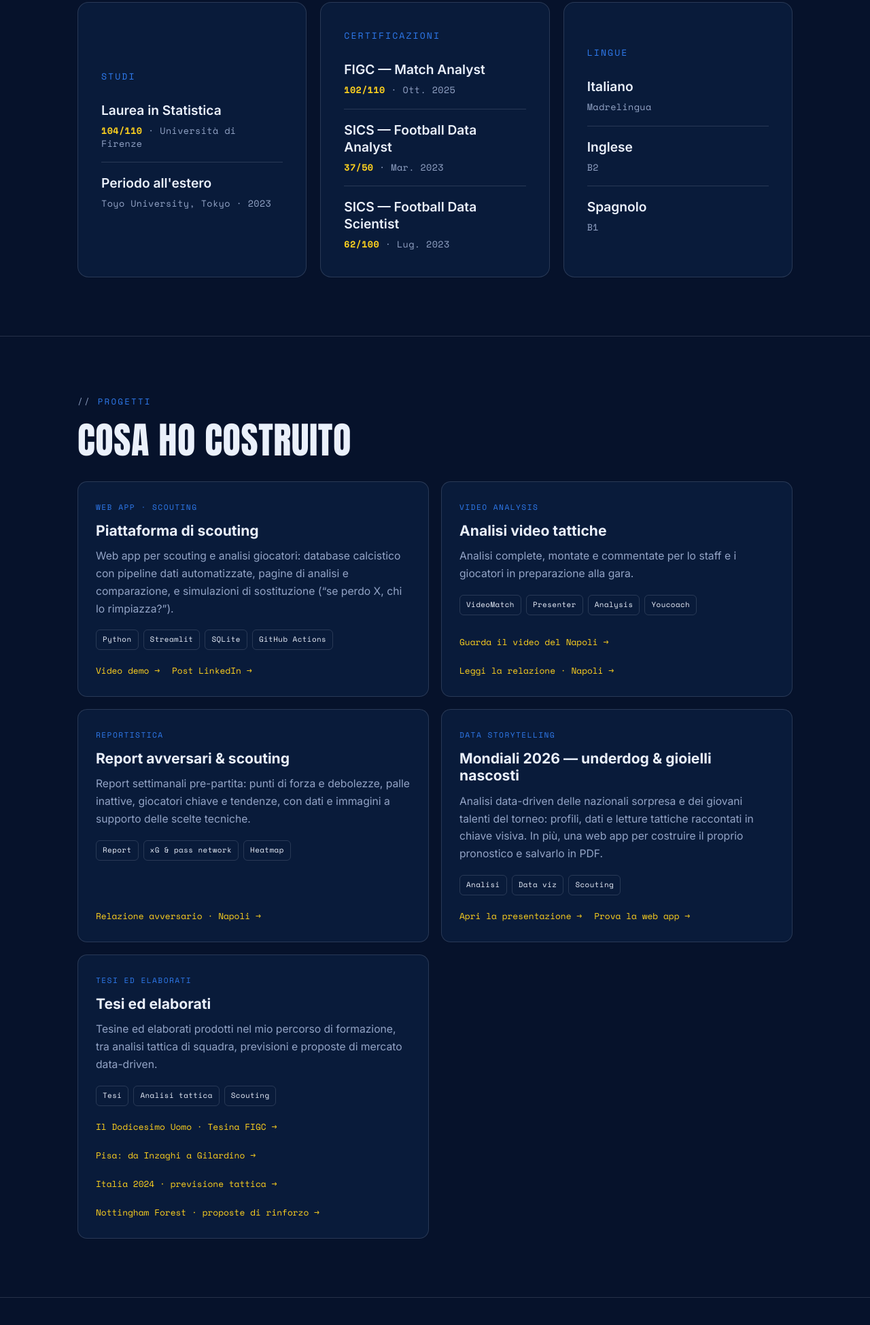
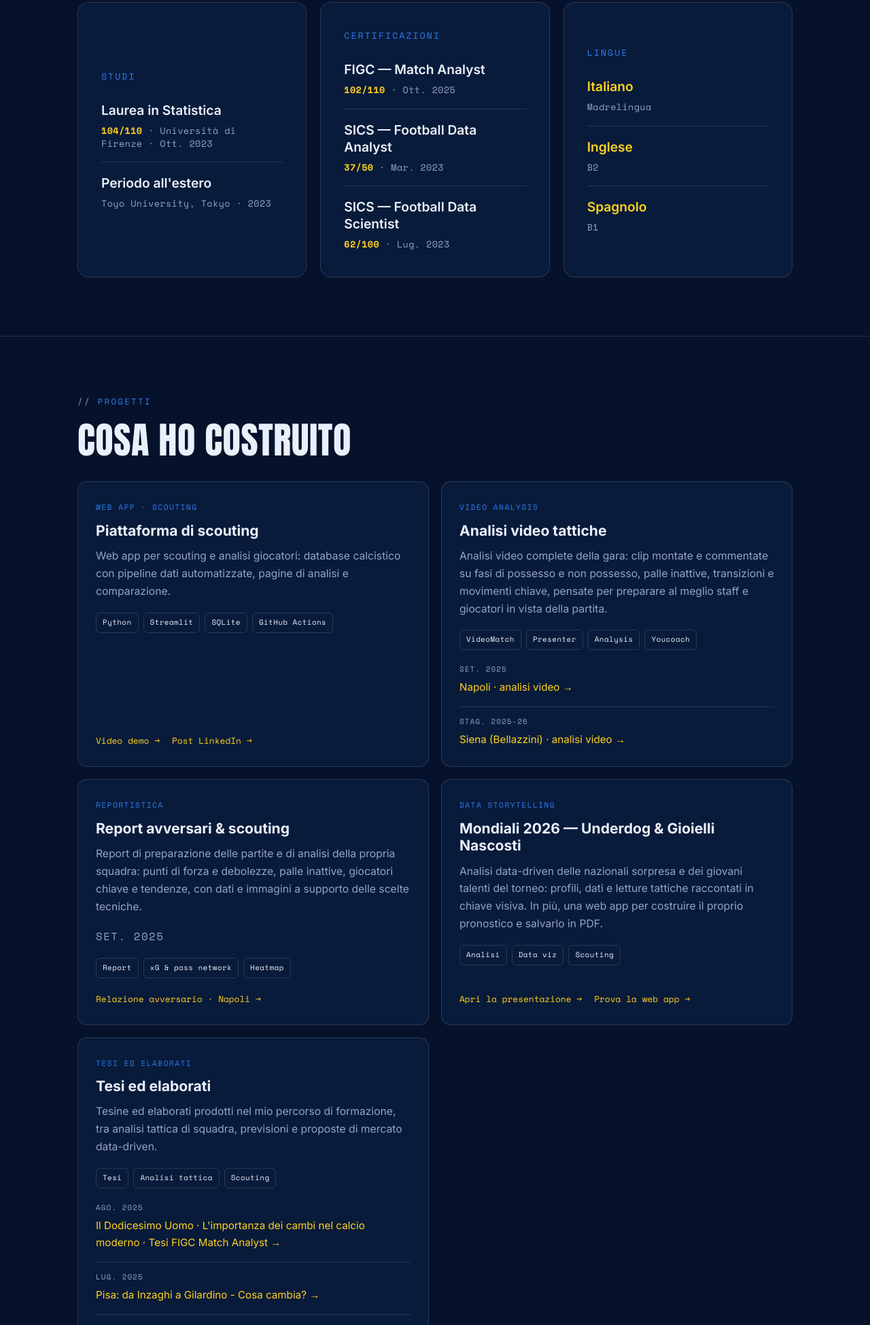
Before and after one commit to rommel2708/rommel2708.github.io, a plain HTML site: page index.html in a window 1280 px wide. Shown: the part 1496-3445 px from the top of the page at 68% size. Drawn offline with nearby package versions, Linux system fonts and the light colour scheme.

Commit message:
modify index

```diff
--- a/index.html
+++ b/index.html
@@ -139,6 +139,7 @@
   .cred li:first-child{border-top:0;padding-top:0;}
   .cred li:last-child{padding-bottom:0;}
   .cred li .t{display:block;font-size:1.2rem;font-weight:600;color:var(--text);line-height:1.3;}
+  .cred li .t.acc{color:var(--yellow);}
   .cred li .m{display:block;margin-top:8px;font-family:"Space Mono",monospace;font-size:.84rem;letter-spacing:.03em;color:var(--muted);line-height:1.4;}
   .cred li .m b{color:var(--yellow);font-weight:700;}
 
@@ -164,6 +165,16 @@
   .card .links a .arw{transition:transform .15s ease;display:inline-block;}
   .card .links a:hover .arw{transform:translateX(3px);}
   .todo{color:var(--muted)!important;border-bottom:1px dashed var(--line-strong)!important;}
+  .cardmeta{font-family:"Space Mono",monospace;font-size:.7rem;letter-spacing:.1em;text-transform:uppercase;color:var(--muted);margin:-6px 0 16px;}
+  .doclist{margin-top:auto;display:flex;flex-direction:column;}
+  .doclist a{display:block;padding:13px 0;border-top:1px solid var(--line);}
+  .doclist a:first-child{border-top:0;padding-top:0;}
+  .doclist a:last-child{padding-bottom:0;}
+  .doclist .dt{display:block;font-family:"Space Mono",monospace;font-size:.68rem;letter-spacing:.1em;text-transform:uppercase;color:var(--muted);margin-bottom:4px;}
+  .doclist .dl{display:block;color:var(--yellow);font-size:.95rem;border-bottom:1px solid transparent;padding-bottom:2px;transition:border-color .15s ease;}
+  .doclist a:hover .dl{border-color:var(--yellow);}
+  .doclist a .arw{display:inline-block;transition:transform .15s ease;}
+  .doclist a:hover .arw{transform:translateX(3px);}
 
   /* ---------- SKILLS ---------- */
   .skills{display:grid;grid-template-columns:repeat(3,1fr);gap:28px;}
@@ -232,7 +243,7 @@
         <!-- MODIFICA QUI: indirizzo email -->
         <a class="btn btn-primary" href="mailto:rommel.frix@gmail.com">Scrivimi <span class="arw">→</span></a>
         <!-- MODIFICA QUI: link al CV (carica il PDF nel repo e metti il nome file) -->
-        <a class="btn btn-ghost" href="CV_Romeo_Frisoli.pdf" download="CV_Romeo_Frisoli.pdf">Scarica il CV <span class="arw">↓</span></a>
+        <a class="btn btn-ghost" href="CVFootball%20Romeo%20Alessandro%20Frisoli%20%28Giugno%202026%29.pdf" download="CV_Romeo_Frisoli.pdf">Scarica il CV <span class="arw">↓</span></a>
         <!-- MODIFICA QUI: profilo LinkedIn -->
         <a class="btn btn-ghost" href="https://www.linkedin.com/in/romeo-frisoli-74b0432a4/" target="_blank" rel="noopener">LinkedIn <span class="arw">→</span></a>
       </div>
@@ -245,9 +256,8 @@
       <p class="eyebrow">Chi sono</p>
       <h2>Dai dati alle decisioni</h2>
       <p class="lead">
-        Sono un match &amp; data analyst con una formazione in Statistica all'Università di Firenze e i percorsi SICS e FIGC alle spalle.
-        Attualmente lavoro al <span class="hl">Camaiore Calcio</span> in Serie D, dove curo l'analisi video e statistica delle gare,
-        i report settimanali sugli avversari e le analisi dei singoli giocatori.
+        Sono un Match &amp; Data Analyst con una formazione in Statistica all'Università di Firenze e i percorsi SICS e FIGC alle spalle.
+        Attualmente lavoro al <span class="hl">Camaiore Calcio</span> in Serie D, dove curo l'analisi video, la statistica delle gare e i report settimanali.
         Il mio approccio parte sempre dallo stesso principio: i dati contano solo quando diventano un supporto fondamentale alle decisioni, ma non sono la base di queste decisioni.
         Per questo costruisco report chiari, video tattici e strumenti solo dopo avere un'idea chiara di dove voglio arrivare con questi dati, sia sul campo che fuori.
       </p>
@@ -263,7 +273,7 @@
         <div class="cred">
           <p class="k">Studi</p>
           <ul>
-            <li><span class="t">Laurea in Statistica</span><span class="m"><b>104/110</b> · Università di Firenze</span></li>
+            <li><span class="t">Laurea in Statistica</span><span class="m"><b>104/110</b> · Università di Firenze · Ott. 2023</span></li>
             <li><span class="t">Periodo all'estero</span><span class="m">Toyo University, Tokyo · 2023</span></li>
           </ul>
         </div>
@@ -278,9 +288,9 @@
         <div class="cred">
           <p class="k">Lingue</p>
           <ul>
-            <li><span class="t">Italiano</span><span class="m">Madrelingua</span></li>
-            <li><span class="t">Inglese</span><span class="m">B2</span></li>
-            <li><span class="t">Spagnolo</span><span class="m">B1</span></li>
+            <li><span class="t acc">Italiano</span><span class="m">Madrelingua</span></li>
+            <li><span class="t acc">Inglese</span><span class="m">B2</span></li>
+            <li><span class="t acc">Spagnolo</span><span class="m">B1</span></li>
           </ul>
         </div>
       </div>
@@ -298,7 +308,7 @@
         <article class="card">
           <p class="cat">Web app · Scouting</p>
           <h3>Piattaforma di scouting</h3>
-          <p>Web app per scouting e analisi giocatori: database calcistico con pipeline dati automatizzate, pagine di analisi e comparazione, e simulazioni di sostituzione (“se perdo X, chi lo rimpiazza?”).</p>
+          <p>Web app per scouting e analisi giocatori: database calcistico con pipeline dati automatizzate, pagine di analisi e comparazione.</p>
           <div class="tags"><span class="tag">Python</span><span class="tag">Streamlit</span><span class="tag">SQLite</span><span class="tag">GitHub Actions</span></div>
           <div class="links">
             <a href="https://youtu.be/KZ_7PhEfBGc" target="_blank" rel="noopener">Video demo <span class="arw">→</span></a>
@@ -310,11 +320,17 @@
         <article class="card">
           <p class="cat">Video analysis</p>
           <h3>Analisi video tattiche</h3>
-          <p>Analisi complete, montate e commentate per lo staff e i giocatori in preparazione alla gara.</p>
+          <p>Analisi video complete della gara: clip montate e commentate su fasi di possesso e non possesso, palle inattive, transizioni e movimenti chiave, pensate per preparare al meglio staff e giocatori in vista della partita.</p>
           <div class="tags"><span class="tag">VideoMatch</span><span class="tag">Presenter</span><span class="tag">Analysis</span><span class="tag">Youcoach</span></div>
-          <div class="links">
-            <a href="https://www.transfernow.net/dl/20260611ymMUvHhR" target="_blank" rel="noopener">Guarda il video del Napoli <span class="arw">→</span></a>
-            <a href="RELAZIONE%20NAPOLI%202025-26%20FIGC%20FRISOLI.pdf" target="_blank" rel="noopener">Leggi la relazione · Napoli <span class="arw">→</span></a>
+          <div class="doclist">
+            <a href="https://youtu.be/njKuR1ZJiYQ" target="_blank" rel="noopener">
+              <span class="dt">Set. 2025</span>
+              <span class="dl">Napoli · analisi video <span class="arw">→</span></span>
+            </a>
+            <a href="https://youtu.be/1OmzWEa0ONQ" target="_blank" rel="noopener">
+              <span class="dt">Stag. 2025-26</span>
+              <span class="dl">Siena (Bellazzini) · analisi video <span class="arw">→</span></span>
+            </a>
           </div>
         </article>
 
@@ -322,7 +338,8 @@
         <article class="card">
           <p class="cat">Reportistica</p>
           <h3>Report avversari &amp; scouting</h3>
-          <p>Report settimanali pre-partita: punti di forza e debolezze, palle inattive, giocatori chiave e tendenze, con dati e immagini a supporto delle scelte tecniche.</p>
+          <p>Report di preparazione delle partite e di analisi della propria squadra: punti di forza e debolezze, palle inattive, giocatori chiave e tendenze, con dati e immagini a supporto delle scelte tecniche.</p>
+          <p class="cardmeta">Set. 2025</p>
           <div class="tags"><span class="tag">Report</span><span class="tag">xG &amp; pass network</span><span class="tag">Heatmap</span></div>
           <div class="links">
             <a href="RELAZIONE%20NAPOLI%202025-26%20FIGC%20FRISOLI.pdf" target="_blank" rel="noopener">Relazione avversario · Napoli <span class="arw">→</span></a>
@@ -332,7 +349,7 @@
         <!-- Progetto 4 -->
         <article class="card">
           <p class="cat">Data storytelling</p>
-          <h3>Mondiali 2026 — underdog &amp; gioielli nascosti</h3>
+          <h3>Mondiali 2026 — Underdog &amp; Gioielli Nascosti</h3>
           <p>Analisi data-driven delle nazionali sorpresa e dei giovani talenti del torneo: profili, dati e letture tattiche raccontati in chiave visiva. In più, una web app per costruire il proprio pronostico e salvarlo in PDF.</p>
           <div class="tags"><span class="tag">Analisi</span><span class="tag">Data viz</span><span class="tag">Scouting</span></div>
           <div class="links">
@@ -347,11 +364,23 @@
           <h3>Tesi ed elaborati</h3>
           <p>Tesine ed elaborati prodotti nel mio percorso di formazione, tra analisi tattica di squadra, previsioni e proposte di mercato data-driven.</p>
           <div class="tags"><span class="tag">Tesi</span><span class="tag">Analisi tattica</span><span class="tag">Scouting</span></div>
-          <div class="links">
-            <a href="Frisoli%20Romeo%20A.%20-%20Il%20Dodicesimo%20Uomo%20-%20Tesina%20M.A.%202025%20Coverciano.pdf" target="_blank" rel="noopener">Il Dodicesimo Uomo · Tesina FIGC <span class="arw">→</span></a>
-            <a href="Pisa-da-Inzaghi-a-Gilardino--Analisi%20Frisoli.pdf" target="_blank" rel="noopener">Pisa: da Inzaghi a Gilardino <span class="arw">→</span></a>
-            <a href="Previsione%20tecnico-tattica-italia2024-Spalletti%20--Frisoli.pdf" target="_blank" rel="noopener">Italia 2024 · previsione tattica <span class="arw">→</span></a>
-            <a href="Proposte%20di%20rinforzo%20NottinghamForest%20-%20RomeoFrisoli.pdf" target="_blank" rel="noopener">Nottingham Forest · proposte di rinforzo <span class="arw">→</span></a>
+          <div class="doclist">
+            <a href="Frisoli%20Romeo%20A.%20-%20Il%20Dodicesimo%20Uomo%20-%20Tesina%20M.A.%202025%20Coverciano.pdf" target="_blank" rel="noopener">
+              <span class="dt">Ago. 2025</span>
+              <span class="dl">Il Dodicesimo Uomo · L'importanza dei cambi nel calcio moderno · Tesi FIGC Match Analyst <span class="arw">→</span></span>
+            </a>
+            <a href="Pisa-da-Inzaghi-a-Gilardino--Analisi%20Frisoli.pdf" target="_blank" rel="noopener">
+              <span class="dt">Lug. 2025</span>
+              <span class="dl">Pisa: da Inzaghi a Gilardino - Cosa cambia? <span class="arw">→</span></span>
+            </a>
+            <a href="Proposte%20di%20rinforzo%20NottinghamForest%20-%20RomeoFrisoli.pdf" target="_blank" rel="noopener">
+              <span class="dt">Feb. 2025</span>
+              <span class="dl">Nottingham Forest · Proposte di rinforzo <span class="arw">→</span></span>
+            </a>
+            <a href="Previsione%20tecnico-tattica-italia2024-Spalletti%20--Frisoli.pdf" target="_blank" rel="noopener">
+              <span class="dt">Mag. 2024</span>
+              <span class="dl">Italia 2024 - Previsione Europeo · Tesi SICS Data Scientist <span class="arw">→</span></span>
+            </a>
           </div>
         </article>
 
@@ -396,7 +425,7 @@
         <!-- MODIFICA QUI: LinkedIn -->
         <a href="https://www.linkedin.com/in/romeo-frisoli-74b0432a4/" target="_blank" rel="noopener"><p class="k">LinkedIn</p><p class="v">/in/romeo-frisoli</p></a>
         <!-- MODIFICA QUI: link al CV -->
-        <a href="CV_Romeo_Frisoli.pdf" download="CV_Romeo_Frisoli.pdf"><p class="k">CV</p><p class="v">Scarica il PDF ↓</p></a>
+        <a href="CVFootball%20Romeo%20Alessandro%20Frisoli%20%28Giugno%202026%29.pdf" download="CV_Romeo_Frisoli.pdf"><p class="k">CV</p><p class="v">Scarica il PDF ↓</p></a>
       </div>
     </div>
   </section>
```
